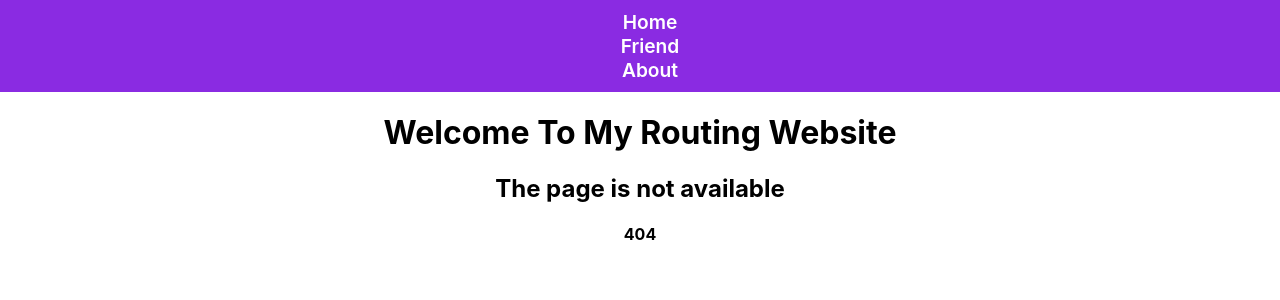
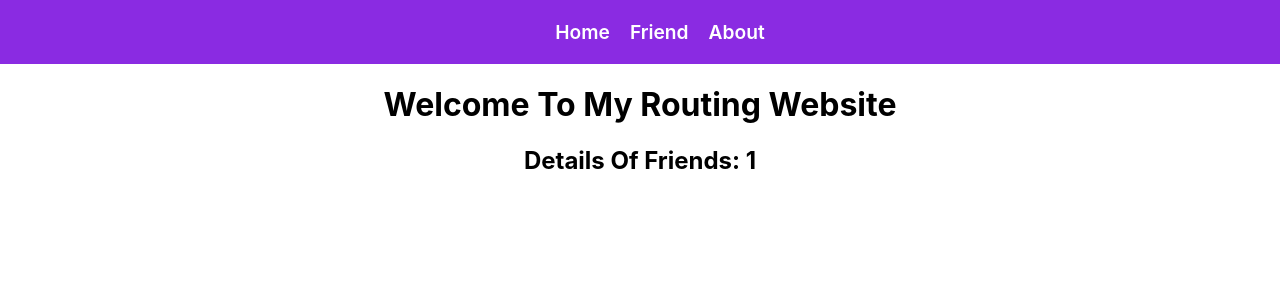
Before and after one commit to SenWan/react-simple-routing, a React (Create React App) app: page /friend/1 in a window 1280 px wide. Before the commit this address had no page. Shown: the top 300 px of the page. Built offline with nearby package versions, Linux system fonts and the light colour scheme.

Commit message:
Create route with some fixed and some dynamic part

```diff
--- a/src/App.js
+++ b/src/App.js
@@ -1,6 +1,7 @@
 import { Route, Routes } from 'react-router-dom';
 import './App.css';
 import About from './components/About/About';
+import FriendDetails from './components/FriendDetails/FriendDetails';
 import Header from './components/Header/Header';
 import Friends from './components/Home/Friends/Friends';
 import Home from './components/Home/Home';
@@ -13,6 +14,8 @@ function App() {
       <Routes>
         <Route path='/' element={<Home></Home>}></Route>
         <Route path='/friend' element={<Friends></Friends>}></Route>
+        {/* colon dewa mane holo dynamic ja friend e por vul hole o dekhabe */}
+        <Route path='/friend/:details' element={<FriendDetails></FriendDetails>}></Route>
         <Route path='/about' element={<About></About>}></Route>
         <Route path='*' element={<NotFound></NotFound>}></Route>
       </Routes>
--- /dev/null
+++ b/src/components/Friend/Friend.css
@@ -0,0 +1,6 @@
+.friend{
+    border: 1px solid orange;
+    padding: 7px;
+    margin:10px 20%;
+    border-radius: 5px;
+}
--- a/src/components/Friend/Friend.js
+++ b/src/components/Friend/Friend.js
@@ -1,4 +1,5 @@
 import React from 'react';
+import './Friend.css'
 import { useNavigate } from 'react-router-dom';
 
 const Friend = (props) => {
@@ -9,7 +10,7 @@ const Friend = (props) => {
         navigate(path);
     }
     return (
-        <div>
+        <div className='friend'>
             <h2>Name: {name}</h2>
             <button onClick={showFriendDetails}>{username} id:{id}</button>
         </div>
--- /dev/null
+++ b/src/components/FriendDetails/FriendDetails.js
@@ -0,0 +1,14 @@
+import React from 'react';
+import { useParams } from 'react-router-dom';
+
+const FriendDetails = () => {
+    const {details} = useParams();
+    return (
+        <div>
+            {/* friendDetails route theke dynamically pawar jnno. ekhane friendDetals button e click krle dynamically number gula dekhabe */}
+            <h2>Details Of Friends: {details}</h2>
+        </div>
+    );
+};
+
+export default FriendDetails;
--- a/src/components/Header/Header.css
+++ b/src/components/Header/Header.css
@@ -9,6 +9,8 @@
 
 .navbar{
     background-color: blueviolet;
-    padding: 10px;
+    padding: 20px;
     width: 100%;
+    display: flex;
+    justify-content: center;
 }
```
